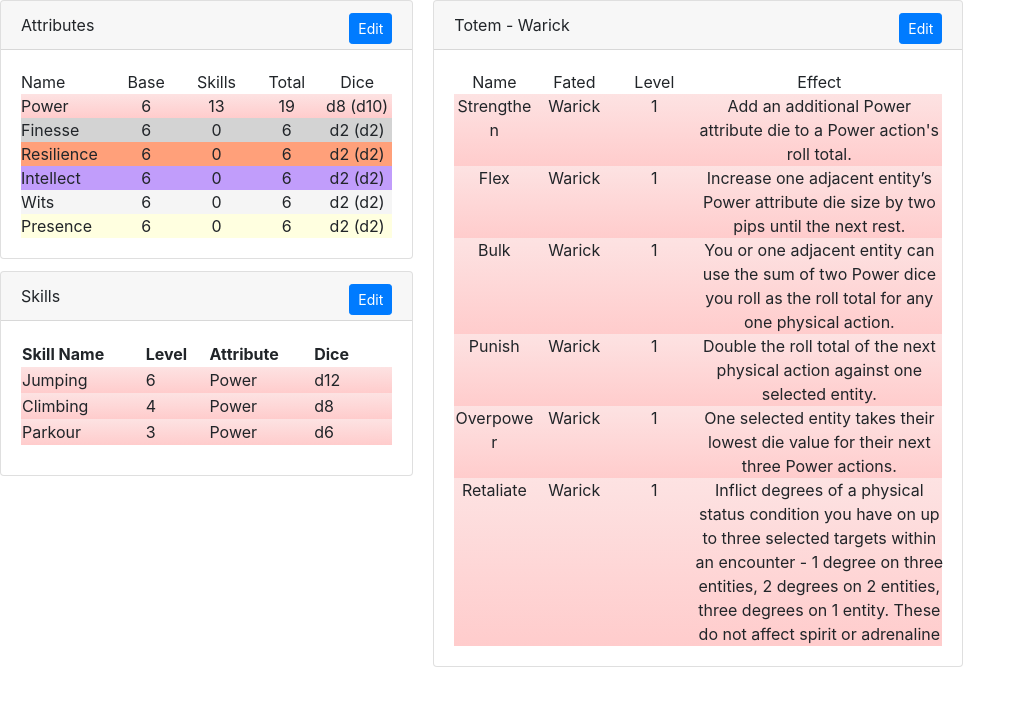
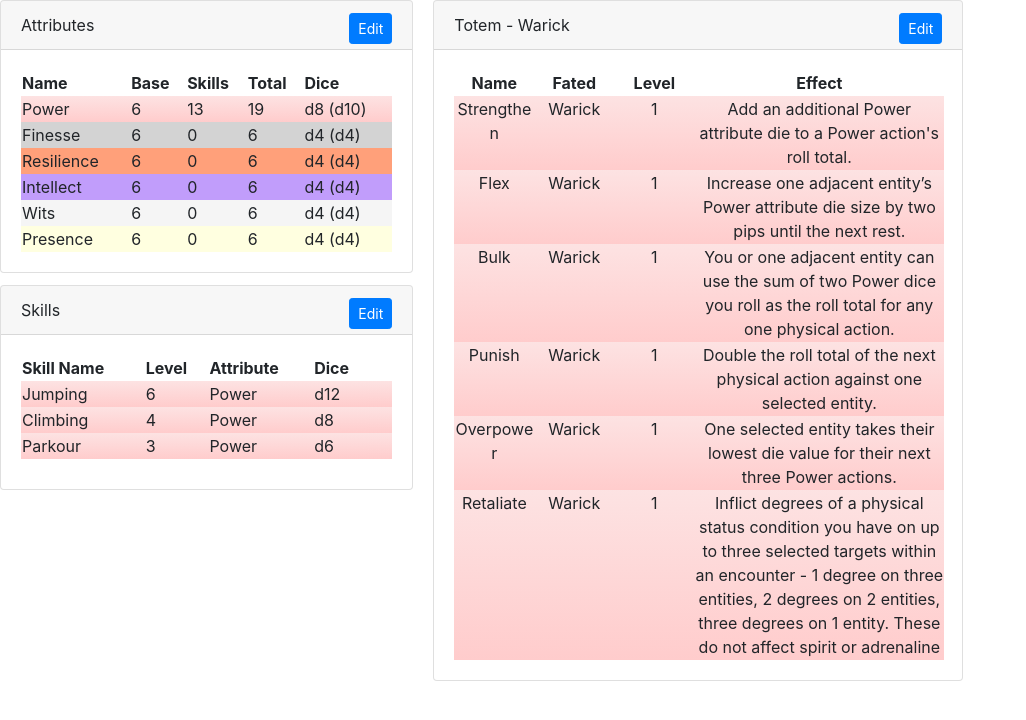
Before and after one commit to Shadow-Night-Black/ToF-Character-Sheet, a React (Create React App) app: page / in a window 1280 px wide. Shown: the top 720 px of the page, without its empty margins (0-1026 px from the left). Built offline with nearby package versions, Linux system fonts and the light colour scheme.

Commit message:
Fixed Dice calculation, play around with styling

```diff
--- a/src/App.css
+++ b/src/App.css
@@ -63,29 +63,6 @@ input {
   min-width: 300px;
 }
 
-/* .attribute-header {
-  background-color: rgb(223, 152, 0);
-} */
-
-.attribute-header,
-.attribute-row {
-  display: flex;
-  flex-wrap: nowrap;
-}
-
-.attribute-title {
-  width: 90px;
-  flex: 0 0 auto;
-}
-
-.attribute-base,
-.attribute-skills,
-.attribute-total,
-.attribute-dice {
-  width: 40px;
-  flex: 1 0 auto;
-  text-align: center;
-}
 
 .blessing-widget {
   min-width: 530px;
--- a/src/Models/Attribute.ts
+++ b/src/Models/Attribute.ts
@@ -13,7 +13,7 @@ interface AttributeData {
 export function GetDiceFromAttributeTotal(value: number): Dice.Dice[] {
   if (value <= 0) return [Dice.CreateDie(2)];
   if (value >= 36) return [Dice.CreateDie(20)];
-  return [Dice.CreateDie(Math.ceil(value / 6) * 2)];
+  return [Dice.CreateDie(2 + Math.floor(value/ 6) * 2)];
 }
 
 export function GetDefaultAttributes(): Attribute[] {
--- /dev/null
+++ b/src/UI/Widgets/AttributesWidget.css
@@ -0,0 +1,7 @@
+.attribute-grid {
+    width: 100%;
+}
+
+.attribute-base {
+    max-width: 50px;
+}
--- a/src/UI/Widgets/AttributesWidget.tsx
+++ b/src/UI/Widgets/AttributesWidget.tsx
@@ -3,6 +3,7 @@ import React, { FunctionComponent, ReactElement, Fragment } from "react";
 import { Character, GetAttributeSkillTotal, GetAttributeTotal } from "../../Models/Character";
 import { Update, openDialog } from "../../App";
 import { WidgetConstructor } from "./Widget";
+import "./AttributesWidget.css";
 
 type AttributeBodyProps = {
   character: Character;
@@ -22,13 +23,13 @@ type AttributeHeaderProps = {
   openDialog: openDialog;
 };
 
-export const AttributeWidgetConstructor:WidgetConstructor = ({appControls, state}) => {
-return ({
+export const AttributeWidgetConstructor: WidgetConstructor = ({ appControls, state }) => {
+  return {
     header: <WidgetHeader character={state.character} openDialog={appControls.openDialog} />,
     body: <WidgetBody character={state.character} updateCharacter={appControls.update} editMode={false} />,
-  className: "attribute-widget"
-})
-}
+    className: "attribute-widget",
+  };
+};
 
 const WidgetHeader: FunctionComponent<AttributeHeaderProps> = ({ openDialog }) => (
   <div className='header'>
@@ -46,21 +47,20 @@ const WidgetHeader: FunctionComponent<AttributeHeaderProps> = ({ openDialog }) =
   </div>
 );
 
-export const className = "attribute-widget"
+export const className = "attribute-widget";
 
-export const WidgetBody: FunctionComponent<AttributeBodyProps> = ({
-  character,
-  editMode,
-  updateCharacter,
-}) => (
-  <div className='attribute-grid'>
-    <div className='attribute-header'>
-      <div className='attribute-title'> Name </div>
-      <div className='attribute-base'> Base </div>
-      <div className='attribute-skills'> Skills </div>
-      <div className='attribute-total'> Total </div>
-      <div className='attribute-dice'> Dice </div>
-    </div>
+export const WidgetBody: FunctionComponent<AttributeBodyProps> = ({ character, editMode, updateCharacter }) => (
+  <table className='attribute-grid'>
+    <thead className='attribute-header'>
+      <tr>
+        <th className='attribute-title'> Name </th>
+        <th className='attribute-base'> Base </th>
+        <th className='attribute-skills'> Skills </th>
+        <th className='attribute-total'> Total </th>
+        <th className='attribute-dice'> Dice </th>
+      </tr>
+    </thead>
+    <tbody>
       {GetDefaultAttributes().map((attribute) => (
         <AttributeWidgetRow
           updateCharacter={updateCharacter}
@@ -69,7 +69,8 @@ export const WidgetBody: FunctionComponent<AttributeBodyProps> = ({
           character={character}
         />
       ))}
-  </div>
+    </tbody>
+  </table>
 );
 
 const AttributeWidgetRow: FunctionComponent<AttributeRowProps> = ({
@@ -100,15 +101,15 @@ const AttributeWidgetRow: FunctionComponent<AttributeRowProps> = ({
   else baseAttributeElement = <Fragment> {baseValue} </Fragment>;
 
   return (
-    <div className='attribute-row'>
-      <div className={`attribute-title ${attribute.name}`}>{attribute.name}</div>
-      <div className={`attribute-base ${attribute.name}`}> {baseAttributeElement} </div>
-      <div className={`attribute-skills ${attribute.name}`}>{GetAttributeSkillTotal(character, attribute)}</div>
-      <div className={`attribute-total ${attribute.name}`}>{GetAttributeTotal(character, attribute, true)}</div>
-      <div className={`attribute-dice ${attribute.name}`}>
+    <tr className='attribute-row'>
+      <td className={`attribute-title ${attribute.name}`}>{attribute.name}</td>
+      <td className={`attribute-base ${attribute.name}`}> {baseAttributeElement} </td>
+      <td className={`attribute-skills ${attribute.name}`}>{GetAttributeSkillTotal(character, attribute)}</td>
+      <td className={`attribute-total ${attribute.name}`}>{GetAttributeTotal(character, attribute, true)}</td>
+      <td className={`attribute-dice ${attribute.name}`}>
         {GetDiceFromAttributeTotal(GetAttributeTotal(character, attribute, true)).map((d) => d.name)} (
         {GetDiceFromAttributeTotal(GetAttributeTotal(character, attribute, false)).map((d) => d.name)})
-      </div>
-    </div>
+      </td>
+    </tr>
   );
 };
--- a/src/UI/Widgets/TotemWidget.tsx
+++ b/src/UI/Widgets/TotemWidget.tsx
@@ -9,40 +9,38 @@ type BlessingsHeaderProps = {
   character: Character.Character;
 };
 
-export const BlessingsWidgetConstructor:WidgetConstructor = ({state}) =>
-({
+export const BlessingsWidgetConstructor: WidgetConstructor = ({ state }) => ({
   header: <WidgetHeader character={state.character} />,
   body: <WidgetBody character={state.character} />,
-  className: "blessing-widget"
-})
+  className: "blessing-widget",
+});
 
-
-const WidgetHeader: FunctionComponent<BlessingsHeaderProps> = ({
-  character,
-}) => (
+const WidgetHeader: FunctionComponent<BlessingsHeaderProps> = ({ character }) => (
   <div className={`header`}>
     Totem - {character.totem.fated.name}
-    <button className="btn-primary btn-sm btn right"> Edit </button>
+    <button className='btn-primary btn-sm btn right'> Edit </button>
   </div>
 );
 
-const WidgetBody: FunctionComponent<BlessingsBodyProps> = ({
-  character,
-}) => (
-  <div className="blessing-grid">
-    <div className="blessing-header">
-      <div className="blessing-name"> Name </div>
-      <div className="blessing-fated"> Fated </div>
-      <div className="blessing-level"> Level </div>
-      <div className="blessing-effect"> Effect </div>
-    </div>
-    {character.totem.blessings.map((b) => (
-      <div className={`blessing-row ${b.fated.attribute.name}`}>
-        <div className="blessing-name"> {b.name} </div>
-        <div className="blessing-fated"> {b.fated.name} </div>
-        <div className="blessing-level"> {b.level} </div>
-        <div className="blessing-effect"> {b.effect} </div>
-      </div>
-    ))}
-  </div>
+const WidgetBody: FunctionComponent<BlessingsBodyProps> = ({ character }) => (
+  <table className='blessing-grid'>
+    <thead className='blessing-header'>
+      <tr>
+        <th className='blessing-name'> Name </th>
+        <th className='blessing-fated'> Fated </th>
+        <th className='blessing-level'> Level </th>
+        <th className='blessing-effect'> Effect </th>
+      </tr>
+    </thead>
+    <tbody>
+      {character.totem.blessings.map((b) => (
+        <tr className={`blessing-row ${b.fated.attribute.name}`}>
+          <td className='blessing-name'> {b.name} </td>
+          <td className='blessing-fated'> {b.fated.name} </td>
+          <td className='blessing-level'> {b.level} </td>
+          <td className='blessing-effect'> {b.effect} </td>
+        </tr>
+      ))}
+    </tbody>
+  </table>
 );
```
Lines whose indentation alone changed are shown as unchanged.
